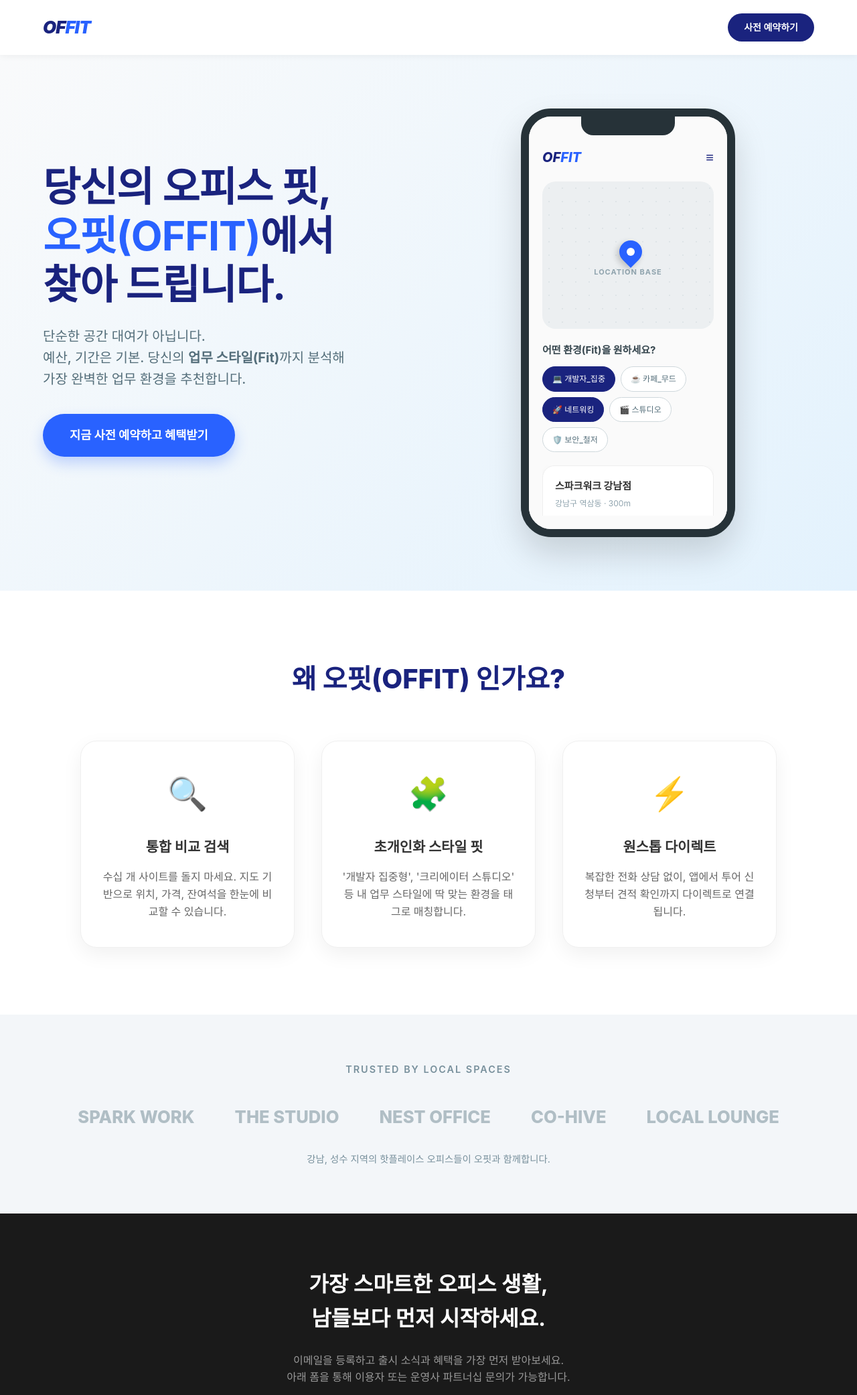
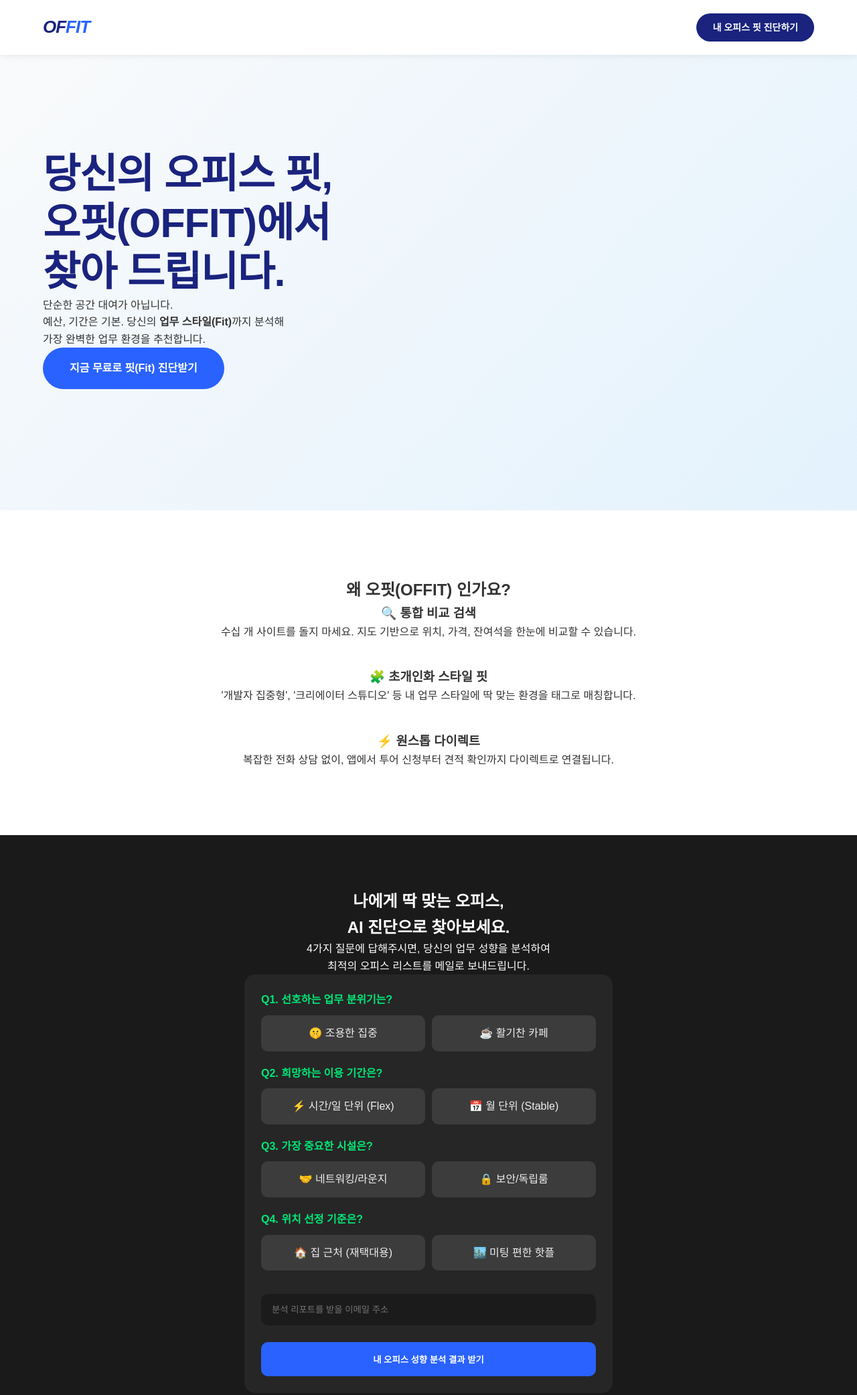
Before and after one commit to dougie1004/OFFIT, a plain HTML site: page index.html in a window 1280 px wide. Shown: the top 2083 px of the page at 67% size. Drawn offline with Linux system fonts and the light colour scheme.

Commit message:
index.html

```diff
--- a/index.html
+++ b/index.html
@@ -5,246 +5,139 @@
     <meta name="viewport" content="width=device-width, initial-scale=1.0">
     <title>OFFIT - 나에게 딱 맞는 오피스 핏</title>
     <style>
-        /* (스타일은 기존 코드를 최대한 유지하며, 폼 관련 스타일만 제거) */
-        * { margin: 0; padding: 0; box-sizing: border-box; font-family: 'Pretendard', -apple-system, BlinkMacSystemFont, system-ui, Roboto, sans-serif; }
-        body { color: #333; line-height: 1.6; scroll-behavior: smooth; } /* 부드러운 스크롤 유지 */
+        /* (스타일은 가독성을 위해 생략하고, 기능/구조 스타일만 포함) */
+        * { margin: 0; padding: 0; box-sizing: border-box; font-family: 'Pretendard', sans-serif; }
+        body { color: #333; line-height: 1.6; scroll-behavior: smooth; }
         a { text-decoration: none; color: inherit; }
+        :root { --primary: #2962FF; --accent: #00E676; --dark: #1A237E; --white: #FFFFFF; --success: #00C853; }
+        header { display: flex; justify-content: space-between; align-items: center; padding: 20px 5%; background: rgba(255,255,255,0.95); position: sticky; top: 0; z-index: 100; box-shadow: 0 0 10px rgba(0,0,0,0.1); backdrop-filter: blur(10px); }
+        .logo { font-size: 26px; font-weight: 900; color: var(--dark); letter-spacing: -1px; font-style: italic;} .logo span { color: var(--primary); }
+        .nav-btn { background: var(--dark); color: white; padding: 10px 24px; border-radius: 25px; font-weight: 600; font-size: 14px; cursor: pointer; }
+        .hero { background: linear-gradient(135deg, #F9FAFB 0%, #E3F2FD 100%); padding: 80px 5%; display: flex; align-items: center; justify-content: space-between; min-height: 85vh; flex-wrap: wrap; }
+        .hero-text { flex: 1; min-width: 320px; padding-right: 40px; margin-bottom: 40px; }
+        .hero-text h1 { font-size: 3.8rem; line-height: 1.2; color: var(--dark); letter-spacing: -1px; }
+        .hero-cta { display: inline-block; background: var(--primary); color: white; padding: 18px 40px; border-radius: 50px; font-weight: bold; cursor: pointer; }
+        .phone-frame { width: 320px; height: 640px; background: white; border: 12px solid #263238; border-radius: 45px; overflow: hidden; position: relative; box-shadow: 0 25px 50px rgba(0,0,0,0.15); }
+        .app-screen { padding: 45px 20px; background: #FAFAFA; height: 100%; display: flex; flex-direction: column; }
+        .section { padding: 100px 5%; text-align: center; }
+        .features-grid { display: flex; justify-content: center; gap: 40px; flex-wrap: wrap; }
+        footer { background: #1a1a1a; color: white; padding: 80px 5%; text-align: center; }
 
-        /* 컬러 팔레트 */
-        :root {
-            --primary: #2962FF;
-            --accent: #00E676;
-            --dark: #1A237E;
-            --light: #F3F6F9;
-            --white: #FFFFFF;
-        }
+        /* 폼 스타일 */
+        #customForm { margin: 0 auto 50px; max-width: 550px; padding: 25px; border-radius: 16px; background: rgba(255,255,255,0.05); text-align: left; }
+        .preference-group { margin-bottom: 20px; }
+        .pref-label { display: block; color: var(--accent); font-weight: bold; margin-bottom: 10px; }
+        .radio-group { display: flex; gap: 10px; }
+        .radio-item { flex: 1; position: relative; cursor: pointer; }
+        .radio-item input { position: absolute; opacity: 0; cursor: pointer; width: 100%; height: 100%; }
+        .radio-item span { display: flex; align-items: center; justify-content: center; padding: 12px 5px; background: rgba(255,255,255,0.1); border-radius: 10px; color: #eee; border: 2px solid transparent; }
+        .radio-item input:checked + span { background: rgba(41, 98, 255, 0.25); border-color: var(--primary); font-weight: bold; }
+        .input-group input { width: 100%; padding: 16px; border-radius: 10px; border: none; background: rgba(0,0,0,0.3); color: white; margin-top: 15px; }
+        #submitBtn { width: 100%; padding: 16px; background: var(--primary); color: white; border: none; border-radius: 10px; font-weight: bold; cursor: pointer; margin-top: 25px; }
+        .success-message { display: none; padding: 30px; background: rgba(0, 200, 83, 0.1); color: var(--success); border: 1px solid var(--success); border-radius: 16px; margin-top: 20px; text-align: center; }
+        #customForm.submitted > div:not(.success-message), #customForm.submitted > button { display: none; }
+        #customForm.submitted .success-message { display: block; }
 
-        /* 헤더 영역 */
-        header {
-            display: flex; justify-content: space-between; align-items: center;
-            padding: 20px 5%; background: rgba(255,255,255,0.95);
-            position: sticky; top: 0; z-index: 100; box-shadow: 0 2px 10px rgba(0,0,0,0.05);
-            backdrop-filter: blur(10px);
-        }
-        .logo { font-size: 26px; font-weight: 900; color: var(--dark); letter-spacing: -1px; font-style: italic;}
-        .logo span { color: var(--primary); }
-        /* 버튼을 앵커 태그로 변경 */
-        .nav-btn {
-            background: var(--dark); color: white; padding: 10px 24px;
-            border-radius: 25px; font-weight: 600; font-size: 14px; transition: 0.3s;
-            cursor: pointer; display: inline-block; /* <a> 태그를 버튼처럼 보이게 */
-        }
-        .nav-btn:hover { background: var(--primary); transform: translateY(-2px); box-shadow: 0 4px 10px rgba(41, 98, 255, 0.3); }
-
-        /* 히어로 섹션 */
-        .hero {
-            background: linear-gradient(135deg, #F9FAFB 0%, #E3F2FD 100%);
-            padding: 80px 5%; display: flex; align-items: center; justify-content: space-between;
-            min-height: 85vh; flex-wrap: wrap;
-        }
-        .hero-text { flex: 1; min-width: 320px; padding-right: 40px; margin-bottom: 40px; }
-        .hero-text h1 { font-size: 3.8rem; line-height: 1.2; margin-bottom: 24px; color: var(--dark); letter-spacing: -1px; }
-        .hero-text h1 span { color: var(--primary); position: relative; display: inline-block; }
-        /* 밑줄 효과 */
-        .hero-text h1 span::after {
-            content: ''; display: block; width: 100%; height: 10px;
-            background: var(--accent); opacity: 0.4; position: absolute; bottom: 5px; left: 0; z-index: -1;
-        }
-        .hero-text p { font-size: 1.25rem; color: #546E7A; margin-bottom: 36px; font-weight: 500; }
-        /* 버튼을 앵커 태그로 변경 */
-        .hero-cta {
-            display: inline-block; background: var(--primary); color: white;
-            padding: 18px 40px; border-radius: 50px; font-size: 1.1rem; font-weight: bold;
-            box-shadow: 0 10px 20px rgba(41, 98, 255, 0.25); transition: 0.3s; cursor: pointer;
-        }
-        .hero-cta:hover { background: var(--dark); transform: translateY(-3px); }
-
-        /* 앱 목업 */
-        .hero-image { flex: 1; min-width: 300px; display: flex; justify-content: center; position: relative; }
-        .phone-frame {
-            width: 320px; height: 640px; background: white; border: 12px solid #263238;
-            border-radius: 45px; position: relative; overflow: hidden;
-            box-shadow: 0 25px 50px rgba(0,0,0,0.15);
-        }
-        .phone-notch {
-            width: 140px; height: 28px; background: #263238;
-            position: absolute; top: 0; left: 50%; transform: translateX(-50%);
-            border-bottom-left-radius: 18px; border-bottom-right-radius: 18px; z-index: 10;
-        }
-        .app-screen { padding: 45px 20px 20px; height: 100%; background: #FAFAFA; display: flex; flex-direction: column; }
-        .app-header { font-weight: 800; font-size: 20px; margin-bottom: 20px; display: flex; justify-content: space-between; align-items: center; color: var(--dark); }
-        .map-area {
-            width: 100%; height: 220px; background: #ECEFF1; border-radius: 20px; margin-bottom: 20px;
-            display: flex; align-items: center; justify-content: center; color: #90A4AE; position: relative; overflow: hidden;
-        }
-        .map-area::before { content: ''; position: absolute; width: 100%; height: 100%; background: radial-gradient(circle, #CFD8DC 10%, transparent 10%) 0 0 / 20px 20px; opacity: 0.5; }
-
-        .pin { width: 34px; height: 34px; background: var(--primary); border-radius: 50% 50% 0 50%; position: absolute; top: 40%; left: 45%; transform: rotate(45deg); box-shadow: 0 5px 10px rgba(0,0,0,0.2); }
-        .pin::after { content: ''; width: 12px; height: 12px; background: white; border-radius: 50%; position: absolute; top: 50%; left: 50%; transform: translate(-50%, -50%); }
-
-        .filter-title { font-weight: 700; font-size: 15px; margin-bottom: 12px; color: #37474F; }
-        .filter-tags { display: flex; flex-wrap: wrap; gap: 8px; margin-bottom: 20px; }
-        .tag {
-            padding: 8px 14px; background: white; border: 1px solid #CFD8DC; border-radius: 20px;
-            font-size: 12px; color: #546E7A; display: flex; align-items: center; font-weight: 500;
-        }
-        .tag.active { background: var(--dark); color: white; border-color: var(--dark); }
-
-        .section { padding: 100px 5%; text-align: center; background: white; }
-        .section h2 { font-size: 2.5rem; margin-bottom: 60px; color: var(--dark); font-weight: 800; }
-        .features-grid { display: flex; justify-content: center; gap: 40px; flex-wrap: wrap; }
-        .feature-card {
-            background: white; padding: 40px 30px; border-radius: 24px; width: 320px;
-            box-shadow: 0 10px 30px rgba(0,0,0,0.06); transition: 0.3s; border: 1px solid #F0F0F0;
-        }
-        .feature-card:hover { transform: translateY(-10px); box-shadow: 0 20px 40px rgba(0,0,0,0.08); border-color: var(--primary); }
-        .icon { font-size: 48px; margin-bottom: 24px; display: block; }
-        .feature-card h3 { margin-bottom: 16px; font-size: 1.3rem; font-weight: 700; color: #333; }
-        .feature-card p { font-size: 1rem; color: #666; line-height: 1.6; }
-
-        .partners { background: var(--light); padding: 70px 5%; text-align: center; }
-        .partners h3 { color: #78909C; font-weight: 600; margin-bottom: 40px; font-size: 0.9rem; letter-spacing: 2px; }
-        .logo-row { display: flex; justify-content: center; gap: 60px; flex-wrap: wrap; font-weight: 800; font-size: 1.6rem; color: #B0BEC5; }
-
-        footer { background: #1a1a1a; color: white; padding: 80px 5%; text-align: center; }
-        .footer-cta h2 { margin-bottom: 24px; font-size: 2rem; }
-        .footer-cta p { color: #999; margin-bottom: 40px; }
-
-        /* iframe 컨테이너 스타일 */
-        .iframe-container {
-            margin: 0 auto;
-            max-width: 600px; /* PC에서 최대 너비 */
-            min-height: 800px; /* iframe 높이 설정 */
-            overflow: hidden; /* iframe 스크롤 숨기기 */
-        }
-
-        .copyright { border-top: 1px solid #333; padding-top: 40px; font-size: 0.8rem; color: #666; line-height: 1.8; }
-
-        /* 반응형 */
-        @media (max-width: 768px) {
-            .hero-text h1 { font-size: 2.8rem; }
-            .hero { flex-direction: column-reverse; text-align: center; padding-top: 40px; }
-            .hero-text { padding-right: 0; margin-top: 60px; }
-            .phone-frame { margin: 0 auto; }
-            /* 모바일에서 iframe 너비를 화면에 꽉 채우도록 설정 */
-            .iframe-container { max-width: 100%; min-height: 800px; padding: 0 10px; }
-        }
+        @media (max-width: 768px) { .hero-text h1 { font-size: 2.8rem; } .hero { flex-direction: column-reverse; text-align: center; } }
     </style>
 </head>
 <body>
 
     <header>
         <div class="logo">OF<span>FIT</span></div>
-        <a href="#footer" class="nav-btn">사전 예약하기</a>
+        <div class="nav-btn" onclick="scrollToForm()">내 오피스 핏 진단하기</div>
     </header>
 
     <section class="hero">
         <div class="hero-text">
             <h1>당신의 오피스 핏,<br><span>오핏(OFFIT)</span>에서<br>찾아 드립니다.</h1>
             <p>단순한 공간 대여가 아닙니다.<br>예산, 기간은 기본. 당신의 <strong>업무 스타일(Fit)</strong>까지 분석해<br>가장 완벽한 업무 환경을 추천합니다.</p>
-            <a href="#footer" class="hero-cta">지금 사전 예약하고 혜택받기</a>
+            <div class="hero-cta" onclick="scrollToForm()">지금 무료로 핏(Fit) 진단받기</div>
         </div>
-
-        <div class="hero-image">
-            <div class="phone-frame">
-                <div class="phone-notch"></div>
-                <div class="app-screen">
-                    <div class="app-header">
-                        <span style="font-style:italic;">OF<span style="color:var(--primary)">FIT</span></span>
-                        <span style="font-size:20px;">≡</span>
-                    </div>
-                    <div class="map-area">
-                        <div class="pin"></div>
-                        <span style="margin-top:50px; font-size:11px; letter-spacing:1px; font-weight:bold;">LOCATION BASE</span>
-                    </div>
-                    <div class="filter-title">어떤 환경(Fit)을 원하세요?</div>
-                    <div class="filter-tags">
-                        <span class="tag active">💻 개발자_집중</span>
-                        <span class="tag">☕ 카페_무드</span>
-                        <span class="tag active">🚀 네트워킹</span>
-                        <span class="tag">🎬 스튜디오</span>
-                        <span class="tag">🛡️ 보안_철저</span>
-                    </div>
-                    <div style="flex:1; overflow:hidden;">
-                        <div style="background:white; padding:18px; border-radius:18px; box-shadow:0 4px 12px rgba(0,0,0,0.04); margin-bottom:12px; border:1px solid #eee;">
-                            <div style="font-weight:bold; font-size:15px; margin-bottom:4px;">스파크워크 강남점</div>
-                            <div style="font-size:12px; color:#90A4AE;">강남구 역삼동 · 300m</div>
-                            <div style="display:flex; justify-content:space-between; align-items:flex-end; margin-top:10px;">
-                                <span style="font-size:11px; background:#E3F2FD; color:#1976D2; padding:4px 8px; border-radius:4px;">#IT특화</span>
-                                <span style="font-weight:800; color:var(--dark);">월 250,000원~</span>
-                            </div>
-                        </div>
-                        <div style="background:white; padding:18px; border-radius:18px; box-shadow:0 4px 12px rgba(0,0,0,0.04); border:1px solid #eee;">
-                            <div style="font-weight:bold; font-size:15px; margin-bottom:4px;">코지 라운지 성수</div>
-                            <div style="font-size:12px; color:#90A4AE;">성동구 성수동 · 1.2km</div>
-                            <div style="display:flex; justify-content:space-between; align-items:flex-end; margin-top:10px;">
-                                <span style="font-size:11px; background:#E0F2F1; color:#00796B; padding:4px 8px; border-radius:4px;">#감성인테리어</span>
-                                <span style="font-weight:800; color:var(--dark);">1일 15,000원</span>
-                            </div>
-                        </div>
-                    </div>
-                </div>
-            </div>
-        </div>
-    </section>
+        </section>
 
     <section class="section">
         <h2>왜 오핏(OFFIT) 인가요?</h2>
         <div class="features-grid">
-            <div class="feature-card">
-                <span class="icon">🔍</span>
-                <h3>통합 비교 검색</h3>
-                <p>수십 개 사이트를 돌지 마세요. 지도 기반으로 위치, 가격, 잔여석을 한눈에 비교할 수 있습니다.</p>
-            </div>
-            <div class="feature-card">
-                <span class="icon">🧩</span>
-                <h3>초개인화 스타일 핏</h3>
-                <p>'개발자 집중형', '크리에이터 스튜디오' 등 내 업무 스타일에 딱 맞는 환경을 태그로 매칭합니다.</p>
-            </div>
-            <div class="feature-card">
-                <span class="icon">⚡</span>
-                <h3>원스톱 다이렉트</h3>
-                <p>복잡한 전화 상담 없이, 앱에서 투어 신청부터 견적 확인까지 다이렉트로 연결됩니다.</p>
-            </div>
+            <div class="feature-card"><h3>🔍 통합 비교 검색</h3><p>수십 개 사이트를 돌지 마세요. 지도 기반으로 위치, 가격, 잔여석을 한눈에 비교할 수 있습니다.</p></div>
+            <div class="feature-card"><h3>🧩 초개인화 스타일 핏</h3><p>'개발자 집중형', '크리에이터 스튜디오' 등 내 업무 스타일에 딱 맞는 환경을 태그로 매칭합니다.</p></div>
+            <div class="feature-card"><h3>⚡ 원스톱 다이렉트</h3><p>복잡한 전화 상담 없이, 앱에서 투어 신청부터 견적 확인까지 다이렉트로 연결됩니다.</p></div>
         </div>
-    </section>
-
-    <section class="partners">
-        <h3>TRUSTED BY LOCAL SPACES</h3>
-        <div class="logo-row">
-            <div>SPARK WORK</div>
-            <div>THE STUDIO</div>
-            <div>NEST OFFICE</div>
-            <div>CO-HIVE</div>
-            <div>LOCAL LOUNGE</div>
-        </div>
-        <p style="margin-top:30px; font-size:0.9rem; color:#78909C;">
-            강남, 성수 지역의 핫플레이스 오피스들이 오핏과 함께합니다.
-        </p>
     </section>
 
     <footer id="footer">
         <div class="footer-cta">
-            <h2>가장 스마트한 오피스 생활,<br>남들보다 먼저 시작하세요.</h2>
-            <p>이메일을 등록하고 출시 소식과 혜택을 가장 먼저 받아보세요.<br>아래 폼을 통해 이용자 또는 운영사 파트너십 문의가 가능합니다.</p>
+            <h2>나에게 딱 맞는 오피스,<br>AI 진단으로 찾아보세요.</h2>
+            <p>4가지 질문에 답해주시면, 당신의 업무 성향을 분석하여<br>최적의 오피스 리스트를 메일로 보내드립니다.</p>
 
-            <div class="iframe-container">
-                <iframe
-                    src="https://docs.google.com/forms/d/e/1FAIpQLSe7ejCuF0FZuSLOMWZGIijNErPfmG748bVLsM_-O5_1pH8AkA/viewform?embedded=true"
-                    width="100%"
-                    height="800px"
-                    frameborder="0"
-                    marginheight="0"
-                    marginwidth="0">로드 중…</iframe>
-            </div>
+            <form id="customForm"
+                  action="https://docs.google.com/forms/d/e/1rRSABmM-z-NolzNN3SfnnRln1vq3gVLplkHMx5v98a4/formResponse"
+                  method="POST"
+                  target="google-form-iframe">
+
+                <div class="preference-group">
+                    <label class="pref-label">Q1. 선호하는 업무 분위기는?</label>
+                    <div class="radio-group">
+                        <label class="radio-item"><input type="radio" name="entry.370307877" value="조용한 집중형" required><span>🤫 조용한 집중</span></label>
+                        <label class="radio-item"><input type="radio" name="entry.370307877" value="활기찬 카페형"><span>☕ 활기찬 카페</span></label>
+                    </div>
+                </div>
+
+                <div class="preference-group">
+                    <label class="pref-label">Q2. 희망하는 이용 기간은?</label>
+                    <div class="radio-group">
+                        <label class="radio-item"><input type="radio" name="entry.189229882" value="시간/일 단위" required><span>⚡ 시간/일 단위 (Flex)</span></label>
+                        <label class="radio-item"><input type="radio" name="entry.189229882" value="월 단위"><span>📅 월 단위 (Stable)</span></label>
+                    </div>
+                </div>
+
+                <div class="preference-group">
+                    <label class="pref-label">Q3. 가장 중요한 시설은?</label>
+                    <div class="radio-group">
+                        <label class="radio-item"><input type="radio" name="entry.1238327539" value="네트워킹/라운지" required><span>🤝 네트워킹/라운지</span></label>
+                        <label class="radio-item"><input type="radio" name="entry.1238327539" value="보안/독립룸"><span>🔒 보안/독립룸</span></label>
+                    </div>
+                </div>
+
+                <div class="preference-group">
+                    <label class="pref-label">Q4. 위치 선정 기준은?</label>
+                    <div class="radio-group">
+                        <label class="radio-item"><input type="radio" name="entry.1993302438" value="집에서 가까운 곳" required><span>🏠 집 근처 (재택대용)</span></label>
+                        <label class="radio-item"><input type="radio" name="entry.1993302438" value="미팅 편한 핫플"><span>🏙️ 미팅 편한 핫플</span></label>
+                    </div>
+                </div>
+
+                <div class="input-group">
+                    <input type="email" id="emailInput" name="entry.987425434" placeholder="분석 리포트를 받을 이메일 주소" required>
+                </div>
+
+                <button type="submit" id="submitBtn">내 오피스 성향 분석 결과 받기</button>
+
+                <div class="success-message">
+                    🎉 분석 신청 완료!<br><br>보내주신 4가지 데이터를 정밀 분석하여<br>딱 맞는 오피스를 메일로 보내드릴게요.
+                </div>
+            </form>
+
+            <iframe name="google-form-iframe" id="google-form-iframe" style="display:none;"></iframe>
 
         </div>
         <div class="copyright">
-            (주)오핏 | 대표: 이동욱 | 사업자등록번호: 999-99-99999<br>
+            (주)오핏 | 대표: 홍길동 | 사업자등록번호: 000-00-00000<br>
             contact@offit.com<br>
             © 2025 OFFIT. All rights reserved.
         </div>
     </footer>
 
+    <script>
+        function scrollToForm() { document.getElementById('customForm').scrollIntoView({ behavior: 'smooth', block: 'center' }); }
+        const form = document.getElementById('customForm');
+        form.addEventListener('submit', function() {
+            const btn = document.getElementById('submitBtn');
+            btn.innerText = '데이터 분석 중...';
+
+            // 데이터 전송 시간을 위해 1초 후 UI 변경
+            setTimeout(() => { form.classList.add('submitted'); }, 1000);
+        });
+    </script>
 </body>
 </html>
```
